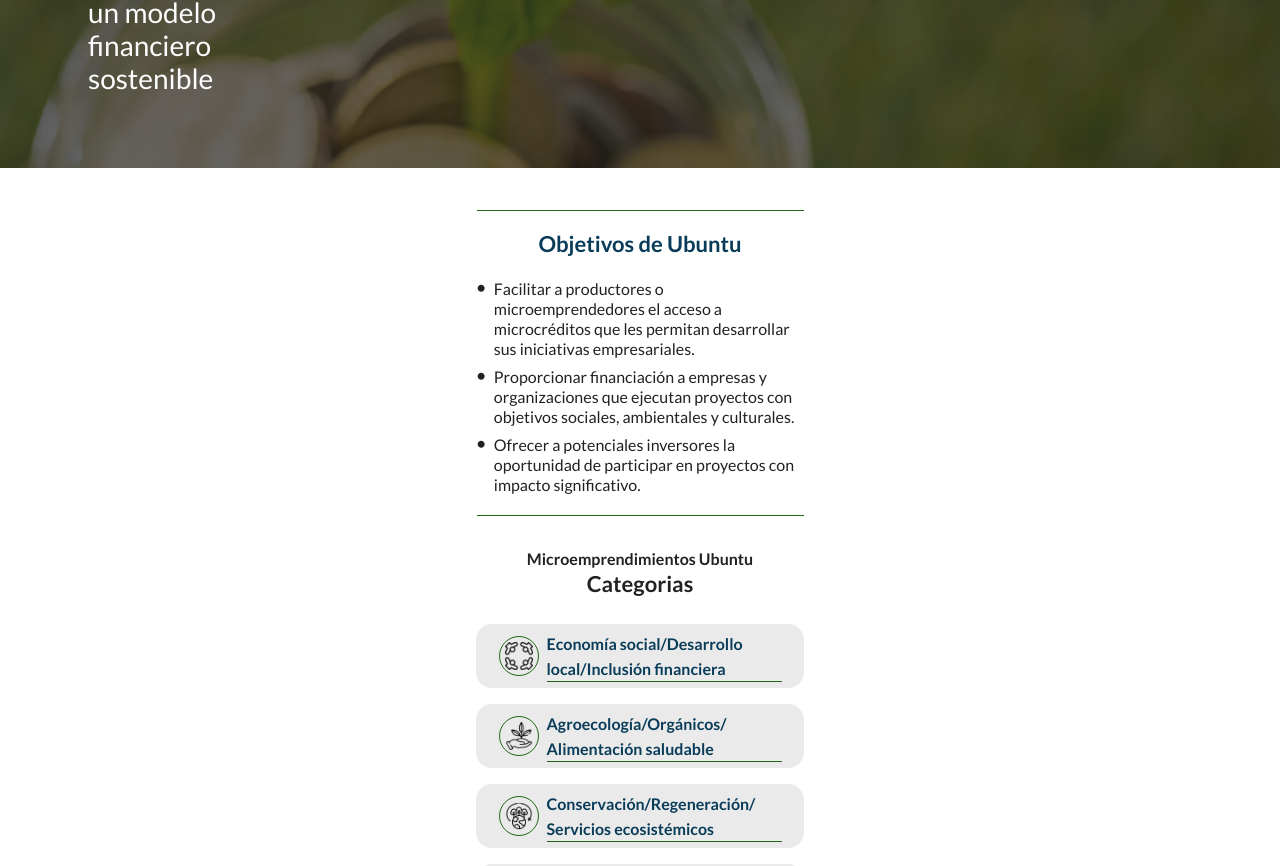
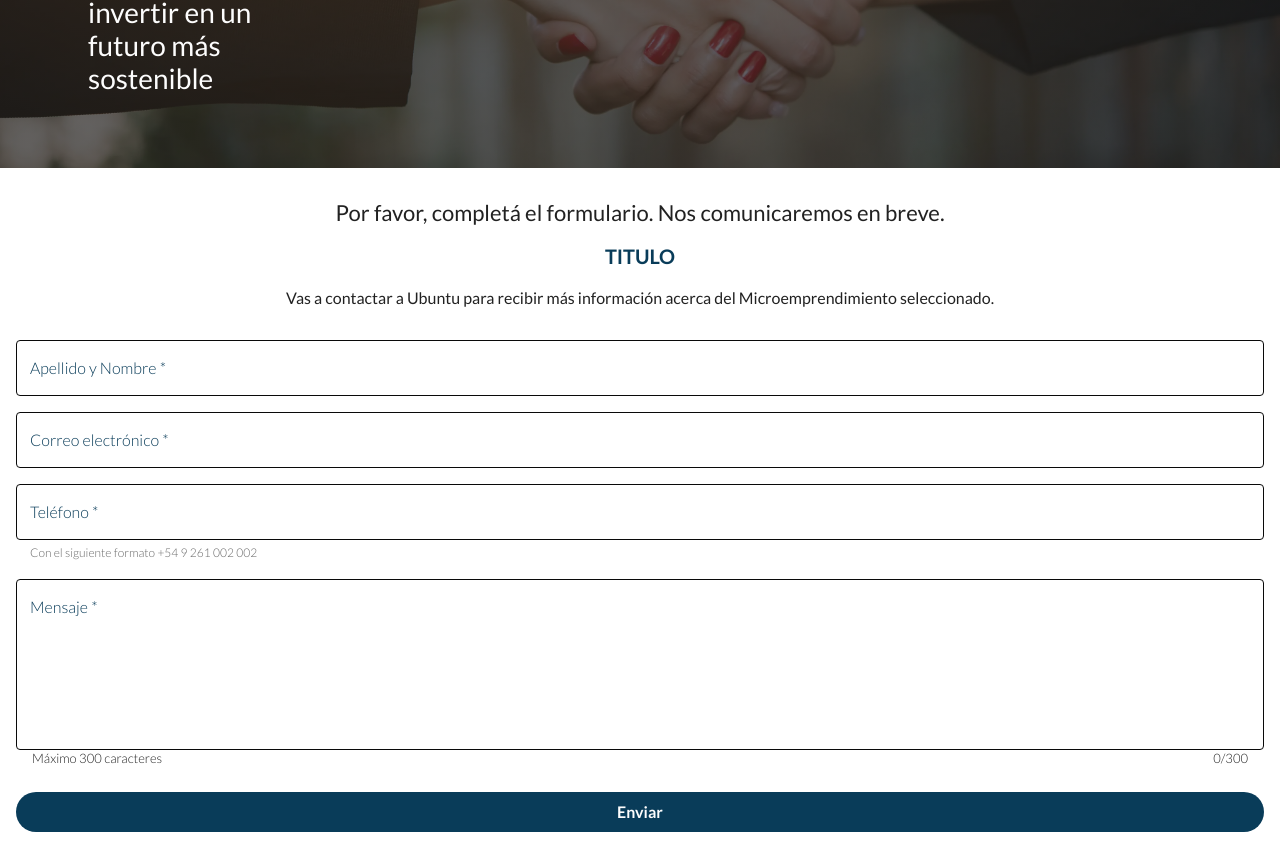
Before and after one commit to TomiCaratti13/SemilleroUbuntuFront, a React (Vite) app: page /formularioContacto in a window 1280 px wide. Before the commit this address led to /. Shown: the part 374-1240 px from the top of the page. Built offline with nearby package versions, Linux system fonts and the light colour scheme.

Commit message:
Map Section FormContacto

```diff
--- a/src/components/ButtonBlue.jsx
+++ b/src/components/ButtonBlue.jsx
@@ -16,6 +16,7 @@ export const ButtonBlue = ({ link, text, width = 'fitContent' }) => {
       }}>
       <Button
         sx={{
+          minWidth: '140px',
           width: { width },
           padding: '0 20px',
           height: '40px',
--- a/src/components/CardMicroemprendimiento.jsx
+++ b/src/components/CardMicroemprendimiento.jsx
@@ -12,6 +12,7 @@ import ExpandMoreIcon from '@mui/icons-material/ExpandMore';
 import Divider from '@mui/material/Divider';
 import LocationOnOutlinedIcon from '@mui/icons-material/LocationOnOutlined';
 import { SliderSwipper } from './SliderSwipper';
+import { ButtonBlue } from './ButtonBlue';
 
 const ExpandMore = styled(props => {
   const { expand, ...other } = props;
@@ -157,6 +158,7 @@ export default function CardMicroemprendimiento({
             }}>
             {moreinfo}
           </Typography>
+          <ButtonBlue text="Contactar" link="formularioContacto" />
         </CardContent>
       </Collapse>
       <CardActions
--- a/src/main.jsx
+++ b/src/main.jsx
@@ -7,6 +7,7 @@ import { LandingPage } from './views/LandingPage.jsx';
 import Login from './views/Login.jsx';
 import { SectionPublicaciones } from './views/SectionPublicaciones.jsx';
 import { SectionMicroemprendmientos } from './views/SectionMicroemprendimientos.jsx';
+import { SectionFormularioContacto } from './views/SectionFormularioContacto.jsx';
 
 ReactDOM.createRoot(document.getElementById('root')).render(
   <React.StrictMode>
@@ -31,6 +32,10 @@ ReactDOM.createRoot(document.getElementById('root')).render(
             path="publicaciones"
             element={<SectionPublicaciones />}
           />
+          <Route
+            path="formularioContacto"
+            element={<SectionFormularioContacto />}
+          />
         </Route>
         <Route
           path="*"
--- /dev/null
+++ b/src/views/SectionFormularioContacto.jsx
@@ -0,0 +1,206 @@
+import { SectionHero } from '../components/SectionHero';
+import { Typography, Box, TextField, Button } from '@mui/material';
+import { useState } from 'react';
+import styled from '@mui/material/styles/styled';
+
+const CssTextField = styled(TextField)({
+  '& label': {
+    color: '#093c59',
+  },
+  '& .MuiInput-underline:after': {
+    borderBottomColor: '#090909',
+  },
+  '& .MuiOutlinedInput-root': {
+    '& fieldset': {
+      borderColor: '#090909',
+      color: '#ff4c0d',
+    },
+    '&:hover fieldset': {
+      borderColor: '#093c59',
+    },
+    '&.Mui-focused fieldset': {
+      borderColor: '#093c59',
+    },
+  },
+});
+
+export const SectionFormularioContacto = () => {
+  const sectionForm = {
+    category: 'CONTACTO',
+    title:
+      'Contactanos para obtener información detallada sobre cómo podés invertir en un futuro más sostenible',
+    img: '/backgroundForm.webp',
+  };
+
+  const [chars, setChars] = useState(0);
+
+  return (
+    <Box
+      sx={{
+        display: 'flex',
+        overflow: 'hidden',
+        flexDirection: 'column',
+        gap: '30px',
+        width: '100%',
+        height: '100%',
+        paddingBottom: '30px',
+      }}>
+      <SectionHero
+        category={sectionForm.category}
+        title={sectionForm.title}
+        img={sectionForm.img}
+      />
+      <Box
+        sx={{
+          position: 'relative',
+          width: '100%',
+          height: '100%',
+          display: 'flex',
+          flexDirection: 'column',
+          gap: '16px',
+        }}>
+        <Typography
+          variant="h4"
+          sx={{
+            fontSize: '22px',
+            lineHeight: '30px',
+            fontWeight: 500,
+            textAlign: 'center',
+            width: '100%',
+          }}>
+          Por favor, completá el formulario. Nos comunicaremos en breve.
+        </Typography>
+        <Typography
+          variant="h4"
+          sx={{
+            fontSize: '20px',
+            lineHeight: '25px',
+            fontWeight: 600,
+            textAlign: 'center',
+            width: '100%',
+            color: 'azul.main',
+          }}>
+          TITULO
+        </Typography>
+        <Typography
+          variant="h4"
+          sx={{
+            fontSize: '16px',
+            lineHeight: '25px',
+            fontWeight: 400,
+            textAlign: 'center',
+            width: '100%',
+          }}>
+          Vas a contactar a Ubuntu para recibir más información acerca del
+          Microemprendimiento seleccionado.{' '}
+        </Typography>
+      </Box>
+      <Box
+        component="form"
+        sx={{
+          display: 'flex',
+          flexDirection: 'column',
+          gap: '16px',
+          padding: '0 16px',
+          '& .MuiTextField-root': {
+            width: '100%',
+            padding: '0',
+            '&::placeholder': {
+              color: 'azul.main',
+              fontSize: '16px',
+              fontWeight: 700,
+            },
+          },
+        }}
+        noValidate
+        autoComplete="off">
+        <CssTextField
+          id="Apellido y Nombre"
+          label="Apellido y Nombre"
+          required
+        />
+        <CssTextField
+          id="Correo electrónico"
+          label="Correo electrónico"
+          required
+          type="email"
+        />
+        <CssTextField
+          id="Teléfono"
+          label="Teléfono"
+          required
+          helperText="Con el siguiente formato +54 9 261 002 002"
+        />
+        <Box>
+          <CssTextField
+            id="Mensaje"
+            label="Mensaje"
+            multiline
+            required
+            rows={6}
+            inputProps={{
+              maxLength: 300,
+            }}
+            onChange={e => {
+              if (e.target.value.length <= 300) {
+                setChars(e.target.value.length);
+              }
+            }}
+          />
+          <Box
+            sx={{
+              display: 'flex',
+              justifyContent: 'space-between',
+              alignItems: 'center',
+              gap: '16px',
+              padding: '0 16px',
+              '& p': {
+                fontSize: '13px',
+                lineHeight: '16px',
+                fontWeight: 300,
+                margin: '0',
+                padding: '0',
+              },
+            }}>
+            <Typography
+              component="p"
+              sx={{ fontSize: '16px', lineHeight: '25px' }}>
+              Máximo 300 caracteres
+            </Typography>
+            <Typography
+              component="p"
+              sx={{ fontSize: '16px', lineHeight: '25px' }}>
+              {chars}/300
+            </Typography>
+          </Box>
+        </Box>
+        <Button
+          type="submit"
+          sx={{
+            width: '100%',
+            padding: '0 20px',
+            height: '40px',
+            my: '10px',
+            justifyContent: 'space-evenly',
+            borderRadius: '100px',
+            color: 'blanco.main',
+            backgroundColor: 'azul.main',
+            textTransform: 'none',
+            '&:hover': {
+              backgroundColor: 'azul.main',
+            },
+          }}>
+          <Typography
+            sx={{
+              fontWeight: '700',
+              fontSize: '16px',
+              lineHeight: '30px',
+              textAlign: 'center',
+            }}>
+            Enviar
+          </Typography>
+        </Button>
+      </Box>
+    </Box>
+  );
+};
--- a/src/views/SectionMicroemprendimientos.jsx
+++ b/src/views/SectionMicroemprendimientos.jsx
@@ -18,7 +18,6 @@ export const SectionMicroemprendmientos = () => {
   //Existe un pequeño drill prop en el componente MapCategoriasy CardCategoria que se encarga de cambiar el estado de toMap
   const [toMap, setToMap] = useState('');
 
-  console.log(toMap);
   return (
     <Box
       sx={{
```
Also changed, not shown: public/backgroundForm.webp (added).
